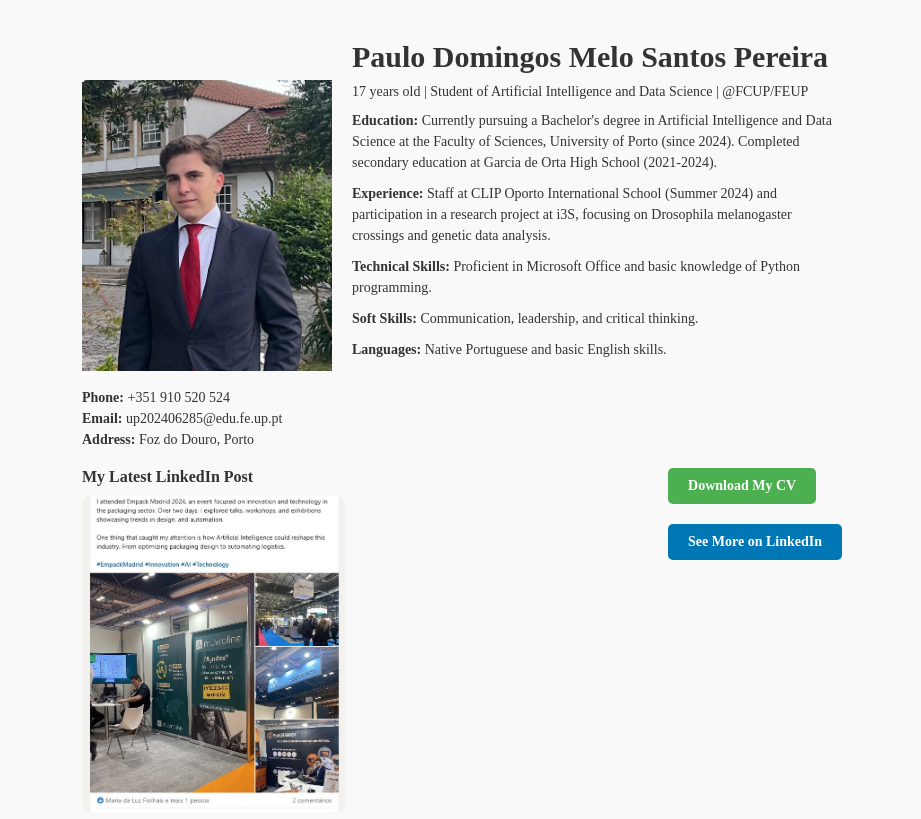
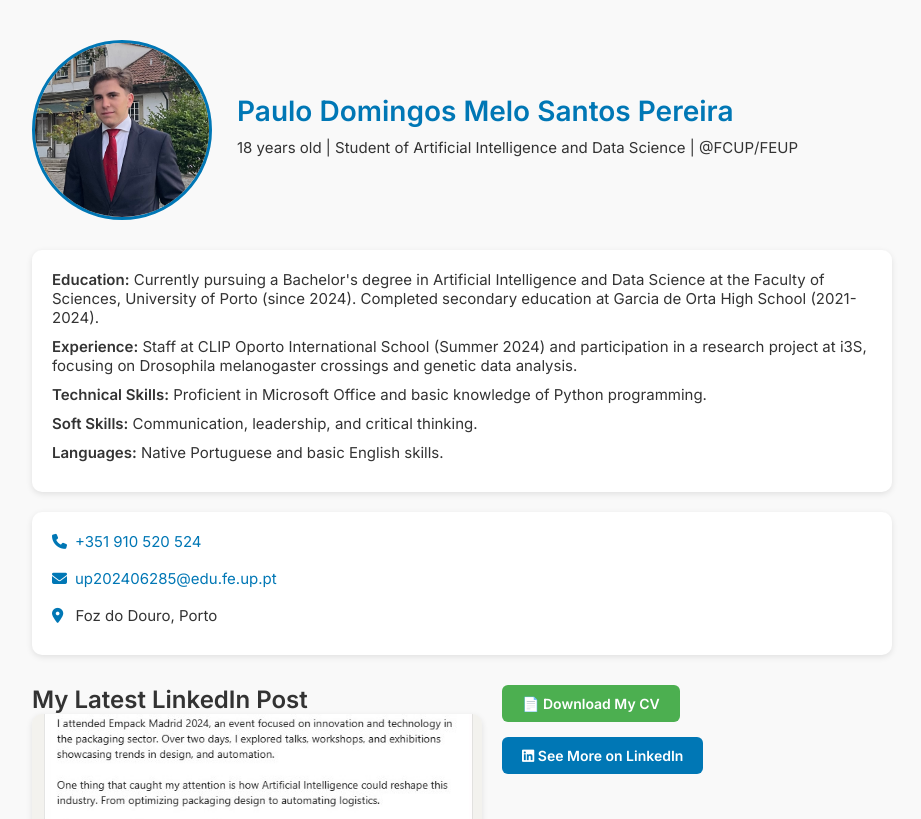
Before and after one commit to paulinhomelo/my-personal-site, a plain HTML site: page index.html in a window 1280 px wide. Shown: the top 819 px of the page, without its empty margins (178-1099 px from the left). Drawn offline with Linux system fonts and the light colour scheme.

Commit message:
Update index.html

```diff
--- a/index.html
+++ b/index.html
@@ -4,6 +4,12 @@
   <meta charset="UTF-8">
   <meta name="viewport" content="width=device-width, initial-scale=1.0">
   <title>Paulo Domingos Melo Santos Pereira</title>
+
+  <!-- Fonte moderna -->
+  <link href="https://fonts.googleapis.com/css2?family=Inter:wght@400;600&display=swap" rel="stylesheet">
+  <!-- Ícones -->
+  <link rel="stylesheet" href="https://cdnjs.cloudflare.com/ajax/libs/font-awesome/6.5.0/css/all.min.css">
+
   <style>
     * {
       margin: 0;
@@ -11,83 +17,87 @@
       box-sizing: border-box;
     }
     body {
-            font-family: 'Times New Roman', Times, serif;
+      font-family: 'Inter', sans-serif;
       background-color: #f9f9f9;
       color: #333;
       padding: 20px;
     }
     .container {
-            max-width: 800px;
+      max-width: 900px;
       margin: 0 auto;
       padding: 20px;
-            text-align: left;
     }
     .profile {
       display: flex;
       align-items: center;
-            margin-bottom: 20px;
+      margin-bottom: 30px;
+      flex-wrap: wrap;
     }
     .photo {
-            width: auto;
-            height: auto;
-            max-width: 250px;
-            max-height: 250px;
-            margin-right: 20px;
+      width: 180px;
+      height: 180px;
+      margin-right: 25px;
+      flex-shrink: 0;
     }
     .photo img {
       width: 100%;
       height: 100%;
       object-fit: cover;
+      border-radius: 50%;
+      border: 3px solid #0077B5;
     }
     h1 {
-            font-size: 30px;
+      font-size: 28px;
+      margin-bottom: 10px;
+      color: #0077B5;
+    }
+    p {
+      font-size: 15px;
       margin-bottom: 10px;
     }
-        p {
-            font-size: 14px;
-            margin-bottom: 10px;
+    .info-section {
+      background: #fff;
+      padding: 20px;
+      margin-bottom: 20px;
+      border-radius: 10px;
+      box-shadow: 0 2px 6px rgba(0,0,0,0.1);
     }
-        .info {
-            font-size: 14px;
-            line-height: 1.5;
-        }
-        .info strong {
-            font-weight: bold;
+    .info-section strong {
+      font-weight: 600;
     }
     .contact-info {
       margin-top: 20px;
-            font-size: 14px;
+      display: flex;
+      flex-direction: column;
+      gap: 8px;
+      font-size: 15px;
     }
-        .contact-info p {
-            margin-bottom: 5px;
-        }
-        a {
-            color: #333;
+    .contact-info a {
+      color: #0077B5;
       text-decoration: none;
     }
+    .contact-info i {
+      margin-right: 8px;
+      color: #0077B5;
+    }
     .linkedin-posts {
-            margin-top: 20px;
+      margin-top: 30px;
       display: flex;
-            justify-content: space-between;
-            width: 100%;
-        }
-        .linkedin-posts h2 {
-            font-size: 16px;
-            text-align: left;
-            margin-bottom: 10px;
+      flex-wrap: wrap;
+      gap: 20px;
+      align-items: flex-start;
     }
     .linkedin-posts img {
-            width: 45%;
-            max-width: 600px;
-            border-radius: 8px;
+      width: 100%;
+      max-width: 450px;
+      border-radius: 10px;
+      box-shadow: 0 2px 6px rgba(0,0,0,0.1);
     }
     .buttons-container {
       display: flex;
-            flex-direction: column; /* Coloca os botões em coluna */
-            justify-content: flex-start;
-            gap: 20px; /* Espaço entre os botões */
-            align-items: flex-start; /* Alinha os botões à esquerda */
-            margin-left: -10px; /* Ajuste para mover os botões para a esquerda */
+      flex-direction: column;
+      gap: 15px;
+      align-items: flex-start;
     }
     .download-button,
     .linkedin-button {
@@ -96,26 +106,47 @@
       background-color: #0077B5;
       color: #fff;
       text-decoration: none;
-            border-radius: 5px;
+      border-radius: 6px;
       font-size: 14px;
       font-weight: bold;
       text-align: center;
+      transition: background-color 0.3s ease, transform 0.2s ease;
     }
     .download-button {
-            background-color: #4CAF50; /* Cor verde para o botão de download */
+      background-color: #4CAF50;
     }
     .download-button:hover {
-            background-color: #45a049; /* Cor mais escura quando passar o mouse */
+      background-color: #45a049;
+      transform: scale(1.05);
     }
     .linkedin-button:hover {
-            background-color: #005983; /* Cor mais escura quando passar o mouse */
+      background-color: #005983;
+      transform: scale(1.05);
     }
     footer {
       margin-top: 40px;
       font-size: 14px;
       text-align: center;
       border-top: 1px solid #ddd;
-            padding-top: 10px;
+      padding-top: 15px;
+      color: #666;
+    }
+    /* Responsividade */
+    @media (max-width: 768px) {
+      .profile {
+        flex-direction: column;
+        text-align: center;
+      }
+      .photo {
+        margin: 0 0 15px 0;
+      }
+      .linkedin-posts {
+        flex-direction: column;
+        align-items: center;
+      }
+      .buttons-container {
+        align-items: center;
+      }
     }
   </style>
 </head>
@@ -123,52 +154,42 @@
 
 <div class="container">
 
-    <!-- Seção de foto e informações -->
+  <!-- Perfil -->
   <div class="profile">
     <div class="photo">
-            <!-- Substitua 'photo.jpg' pelo nome correto do arquivo da sua foto -->
       <img src="photo.jpg" alt="Paulo Domingos Melo Santos Pereira">
     </div>
     <div>
       <h1>Paulo Domingos Melo Santos Pereira</h1>
-            <p>17 years old | Student of Artificial Intelligence and Data Science | @FCUP/FEUP</p>
-
-            <!-- Informações principais -->
-            <div class="info">
-                <p><strong>Education:</strong> Currently pursuing a Bachelor's degree in Artificial Intelligence and Data Science at the Faculty of Sciences, University of Porto (since 2024). Completed secondary education at Garcia de Orta High School (2021-2024).</p>
-
-                <p><strong>Experience:</strong> Staff at CLIP Oporto International School (Summer 2024) and participation in a research project at i3S, focusing on Drosophila melanogaster crossings and genetic data analysis.</p>
-
-                <p><strong>Technical Skills:</strong> Proficient in Microsoft Office and basic knowledge of Python programming.</p>
-
-                <p><strong>Soft Skills:</strong> Communication, leadership, and critical thinking.</p>
-
-                <p><strong>Languages:</strong> Native Portuguese and basic English skills.</p>
-            </div>
+      <p>18 years old | Student of Artificial Intelligence and Data Science | @FCUP/FEUP</p>
     </div>
   </div>
 
-    <!-- Informações de contato -->
-    <div class="contact-info">
-        <p><strong>Phone:</strong> <a href="tel:+351910520524">+351 910 520 524</a></p>
-        <p><strong>Email:</strong> <a href="mailto:up202406285@edu.fe.up.pt">up202406285@edu.fe.up.pt</a></p>
-        <p><strong>Address:</strong> Foz do Douro, Porto</p>
+  <!-- Sobre -->
+  <div class="info-section">
+    <p><strong>Education:</strong> Currently pursuing a Bachelor's degree in Artificial Intelligence and Data Science at the Faculty of Sciences, University of Porto (since 2024). Completed secondary education at Garcia de Orta High School (2021-2024).</p>
+    <p><strong>Experience:</strong> Staff at CLIP Oporto International School (Summer 2024) and participation in a research project at i3S, focusing on Drosophila melanogaster crossings and genetic data analysis.</p>
+    <p><strong>Technical Skills:</strong> Proficient in Microsoft Office and basic knowledge of Python programming.</p>
+    <p><strong>Soft Skills:</strong> Communication, leadership, and critical thinking.</p>
+    <p><strong>Languages:</strong> Native Portuguese and basic English skills.</p>
   </div>
 
-    <!-- LinkedIn Posts Section -->
+  <!-- Contactos -->
+  <div class="info-section contact-info">
+    <p><i class="fas fa-phone"></i><a href="tel:+351910520524">+351 910 520 524</a></p>
+    <p><i class="fas fa-envelope"></i><a href="mailto:up202406285@edu.fe.up.pt">up202406285@edu.fe.up.pt</a></p>
+    <p><i class="fas fa-map-marker-alt"></i> Foz do Douro, Porto</p>
+  </div>
+
+  <!-- LinkedIn -->
   <div class="linkedin-posts">
     <div>
       <h2>My Latest LinkedIn Post</h2>
-            <!-- Exemplo de imagem da publicação do LinkedIn -->
       <img src="linkedin-post1.jpg" alt="LinkedIn post 1">
     </div>
-
-        <!-- Container para os botões -->
     <div class="buttons-container">
-            <!-- Botão para download do CV -->
-            <a href="Paulo_Domingos_Melo_Santos_Pereira_CV.pdf" download class="download-button">Download My CV</a>
-            <!-- Botão para LinkedIn -->
-            <a href="https://www.linkedin.com/in/paulopereira-ai/" target="_blank" class="linkedin-button">See More on LinkedIn</a>
+      <a href="Paulo_Domingos_Melo_Santos_Pereira_CV.pdf" download class="download-button">📄 Download My CV</a>
+      <a href="https://www.linkedin.com/in/paulopereira-ai/" target="_blank" class="linkedin-button"><i class="fab fa-linkedin"></i> See More on LinkedIn</a>
     </div>
   </div>
 
```
Lines whose indentation alone changed are shown as unchanged.
